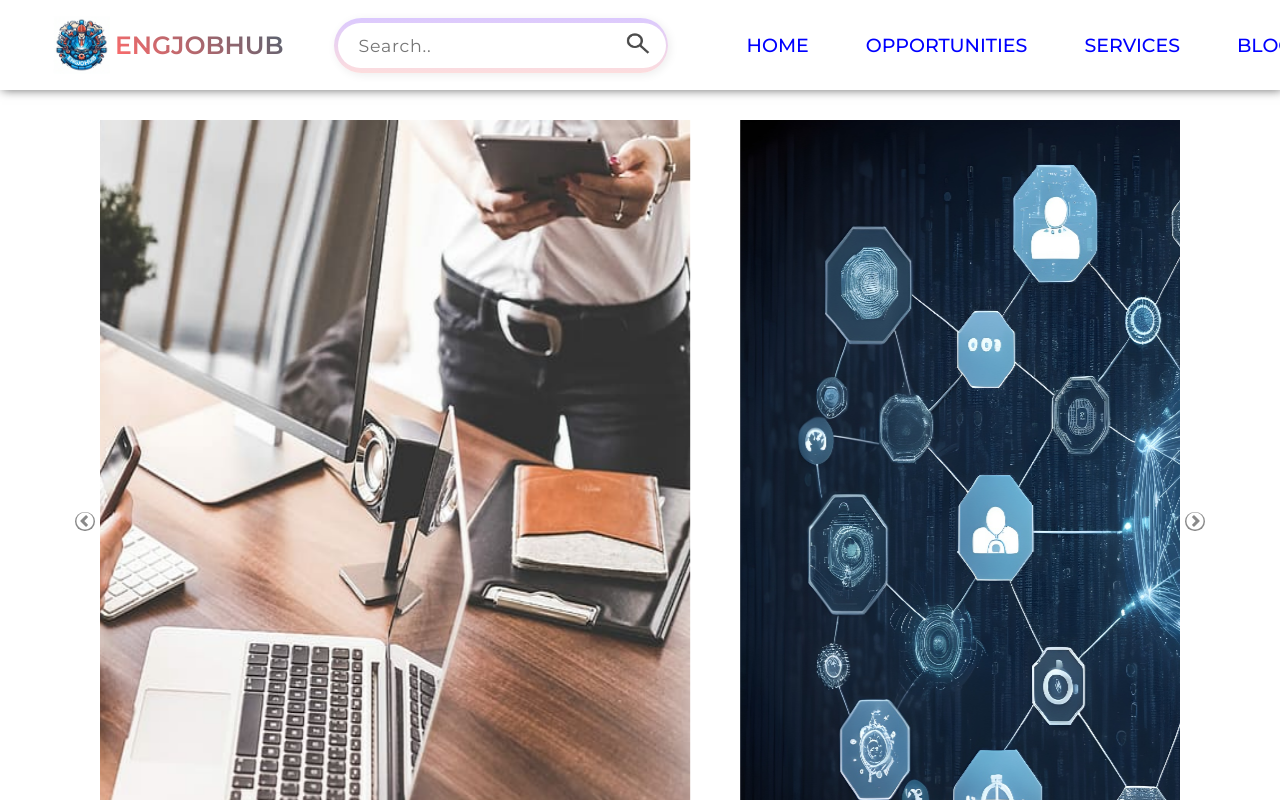
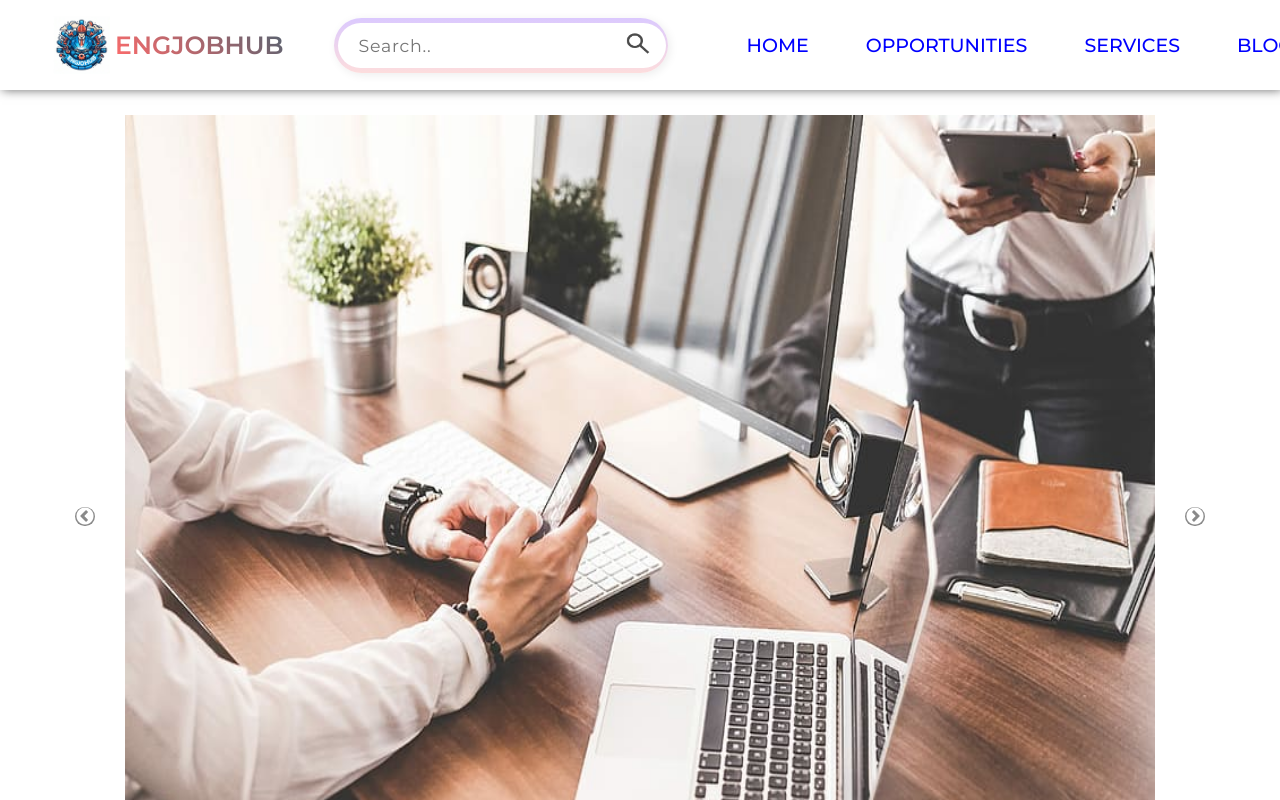
Before and after one commit to Manu5484/enggobhub, a React (Create React App) app: page /#/ in a window 1280 px wide. Shown: the top 800 px of the page. Built offline with nearby package versions, Linux system fonts and the light colour scheme.

Commit message:
adjust margin

```diff
--- a/src/static/SliderHome.css
+++ b/src/static/SliderHome.css
@@ -2,7 +2,7 @@
   overflow: hidden;
   padding: 0px 100px 20px 100px;
   margin-bottom: 40px;
-  margin-top: 120px;
+  margin-top: 115px;
 }
 
 .slider-container{
```
